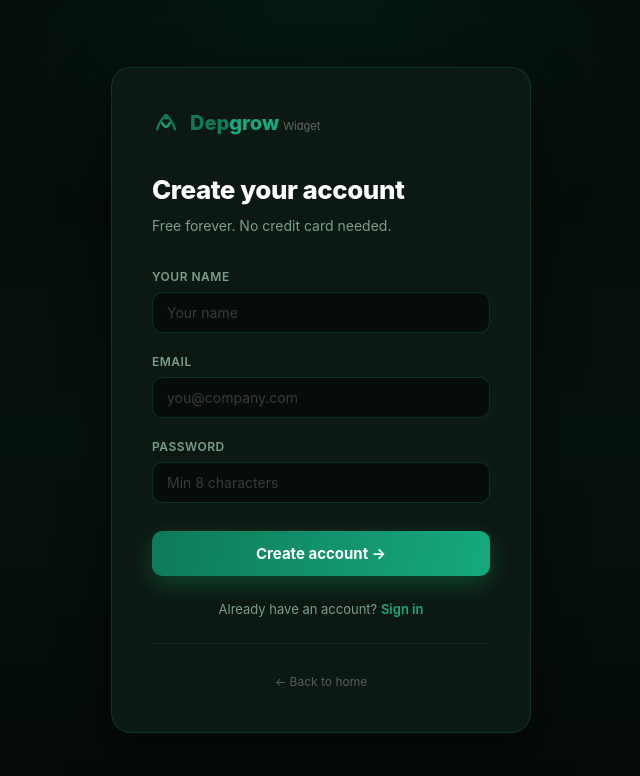
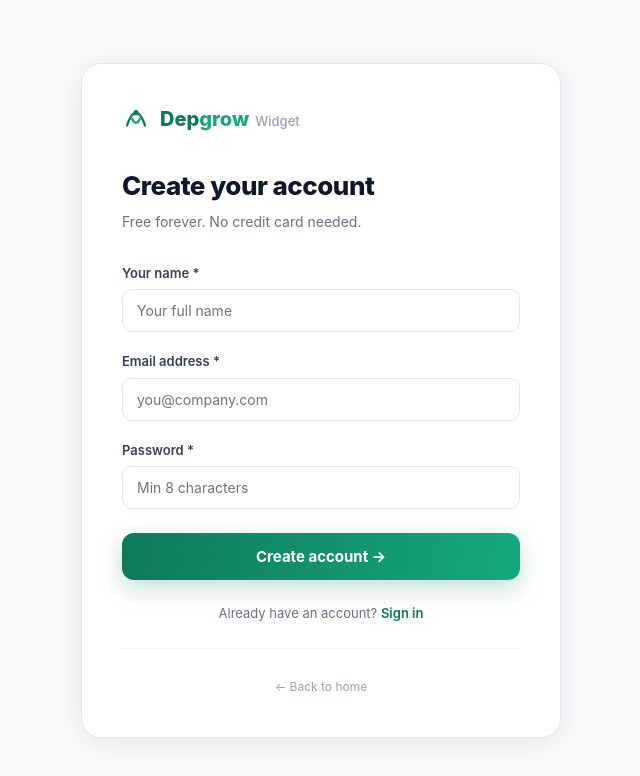
Before and after one commit to depgroworg-collab/depgrow-widget, a Next.js app: page /register in a window 1280 px wide. Shown: the top 776 px of the page, without its empty margins (319-959 px from the left). Built offline with nearby package versions, Linux system fonts and the light colour scheme; no server answers.

Commit message:
feat: white themed login/register matching main site style

```diff
--- a/src/app/register/page.tsx
+++ b/src/app/register/page.tsx
@@ -25,49 +25,72 @@ export default function RegisterPage() {
     if (password.length < 8) { setError('Password must be at least 8 characters.'); return }
     setLoading(true); setError(null)
     const sb = createClient()
-    const { error: err } = await sb.auth.signUp({
-      email, password,
-      options: { data: { name } },
-    })
+    const { error: err } = await sb.auth.signUp({ email, password, options: { data: { name } } })
     if (err) { setError(err.message); setLoading(false); return }
     router.push('/dashboard')
   }
 
   return (
-    <div className="auth-wrap">
-      <div className="auth-card">
-        <div className="auth-logo">
+    <div style={{minHeight:'100vh',background:'#f9fafb',display:'flex',alignItems:'center',justifyContent:'center',padding:'2rem',fontFamily:'-apple-system,BlinkMacSystemFont,"Segoe UI",sans-serif'}}>
+      <div style={{width:'100%',maxWidth:480,background:'#fff',borderRadius:20,padding:'2.5rem',boxShadow:'0 4px 32px rgba(0,0,0,0.08)',border:'1px solid #E5E7EB'}}>
+
+        {/* Logo */}
+        <div style={{display:'flex',alignItems:'center',gap:10,marginBottom:'2rem'}}>
           <Logo />
-          <div className="auth-logo-text">
+          <span style={{fontSize:20,fontWeight:800}}>
             <span style={{color:'#0E7A5A'}}>Dep</span><span style={{color:'#16A97D'}}>grow</span>
-            <span className="auth-logo-sub">Widget</span>
+            <span style={{fontSize:13,fontWeight:500,color:'#9CA3AF',marginLeft:6}}>Widget</span>
+          </span>
+        </div>
+
+        <h1 style={{fontSize:26,fontWeight:800,color:'#111827',marginBottom:6,letterSpacing:-0.5}}>Create your account</h1>
+        <p style={{fontSize:14,color:'#6B7280',marginBottom:'2rem'}}>Free forever. No credit card needed.</p>
+
+        {error && (
+          <div style={{background:'#FEF2F2',border:'1px solid #FECACA',borderRadius:10,padding:'10px 14px',fontSize:13,color:'#DC2626',marginBottom:'1rem'}}>
+            ⚠ {error}
           </div>
-        </div>
-        <h1>Create your account</h1>
-        <p>Free forever. No credit card needed.</p>
-        <form className="auth-form" onSubmit={handleSubmit}>
-          {error && <div className="auth-error">⚠ {error}</div>}
-          <div className="auth-field">
-            <label className="auth-label">Your name</label>
-            <input className="auth-input" type="text" placeholder="Your name" value={name} onChange={e=>setName(e.target.value)} required />
-          </div>
-          <div className="auth-field">
-            <label className="auth-label">Email</label>
-            <input className="auth-input" type="email" placeholder="you@company.com" value={email} onChange={e=>setEmail(e.target.value)} required />
-          </div>
-          <div className="auth-field">
-            <label className="auth-label">Password</label>
-            <input className="auth-input" type="password" placeholder="Min 8 characters" value={password} onChange={e=>setPassword(e.target.value)} required />
-          </div>
-          <button className="auth-submit" type="submit" disabled={loading}>
+        )}
+
+        <form onSubmit={handleSubmit} style={{display:'flex',flexDirection:'column',gap:'1.25rem'}}>
+          {[
+            {label:'Your name',type:'text',val:name,set:setName,ph:'Your full name'},
+            {label:'Email address',type:'email',val:email,set:setEmail,ph:'you@company.com'},
+            {label:'Password',type:'password',val:password,set:setPassword,ph:'Min 8 characters'},
+          ].map(f => (
+            <div key={f.label}>
+              <label style={{display:'block',fontSize:13,fontWeight:600,color:'#374151',marginBottom:6}}>{f.label} *</label>
+              <div style={{position:'relative',display:'flex',alignItems:'center',border:'1.5px solid #E5E7EB',borderRadius:10,background:'#fff',transition:'border-color 0.15s'}}>
+                <input
+                  type={f.type}
+                  placeholder={f.ph}
+                  value={f.val}
+                  onChange={e => f.set(e.target.value)}
+                  required
+                  style={{flex:1,border:'none',outline:'none',padding:'12px 14px',fontSize:14,color:'#111827',borderRadius:10,background:'transparent',fontFamily:'inherit'}}
+                  onFocus={e=>(e.target.parentElement!.style.borderColor='#0E7A5A')}
+                  onBlur={e=>(e.target.parentElement!.style.borderColor='#E5E7EB')}
+                />
+              </div>
+            </div>
+          ))}
+
+          <button
+            type="submit"
+            disabled={loading}
+            style={{width:'100%',padding:'14px',background:'linear-gradient(100deg,#0E7A5A,#16A97D)',color:'#fff',border:'none',borderRadius:12,fontSize:15,fontWeight:700,cursor:loading?'not-allowed':'pointer',opacity:loading?0.7:1,fontFamily:'inherit',boxShadow:'0 8px 24px rgba(14,122,90,0.25)',marginTop:4}}
+          >
             {loading ? '⏳ Creating account…' : 'Create account →'}
           </button>
         </form>
-        <div className="auth-footer">
-          Already have an account? <Link href="/login">Sign in</Link>
-        </div>
-        <div className="auth-back">
-          <Link href="/">← Back to home</Link>
+
+        <p style={{textAlign:'center',fontSize:13,color:'#6B7280',marginTop:'1.5rem'}}>
+          Already have an account?{' '}
+          <Link href="/login" style={{color:'#0E7A5A',fontWeight:600,textDecoration:'none'}}>Sign in</Link>
+        </p>
+
+        <div style={{textAlign:'center',marginTop:'1.5rem',paddingTop:'1.5rem',borderTop:'1px solid #F3F4F6'}}>
+          <Link href="/" style={{fontSize:12,color:'#9CA3AF',textDecoration:'none'}}>← Back to home</Link>
         </div>
       </div>
     </div>
```
Also changed, not shown: src/app/login/page.tsx (+54 -27 lines).
